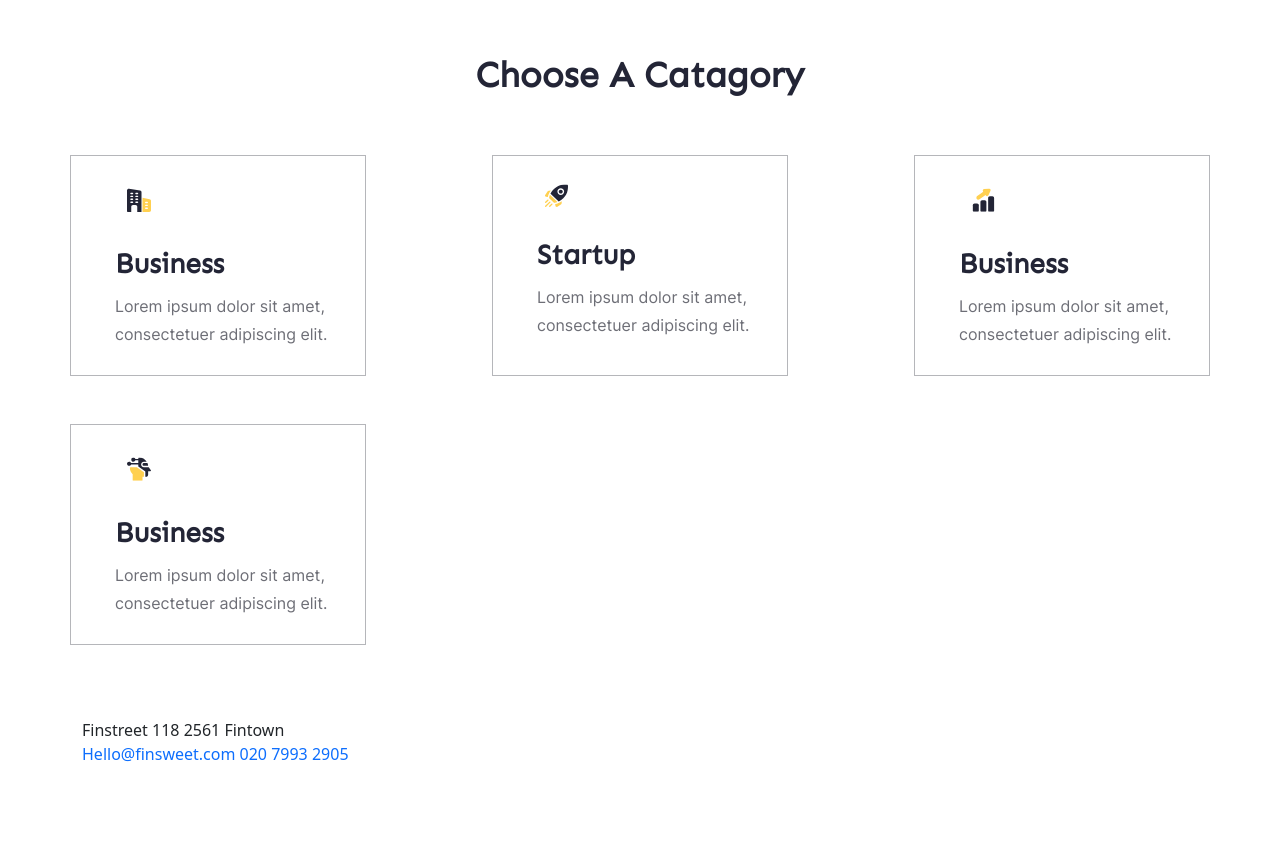
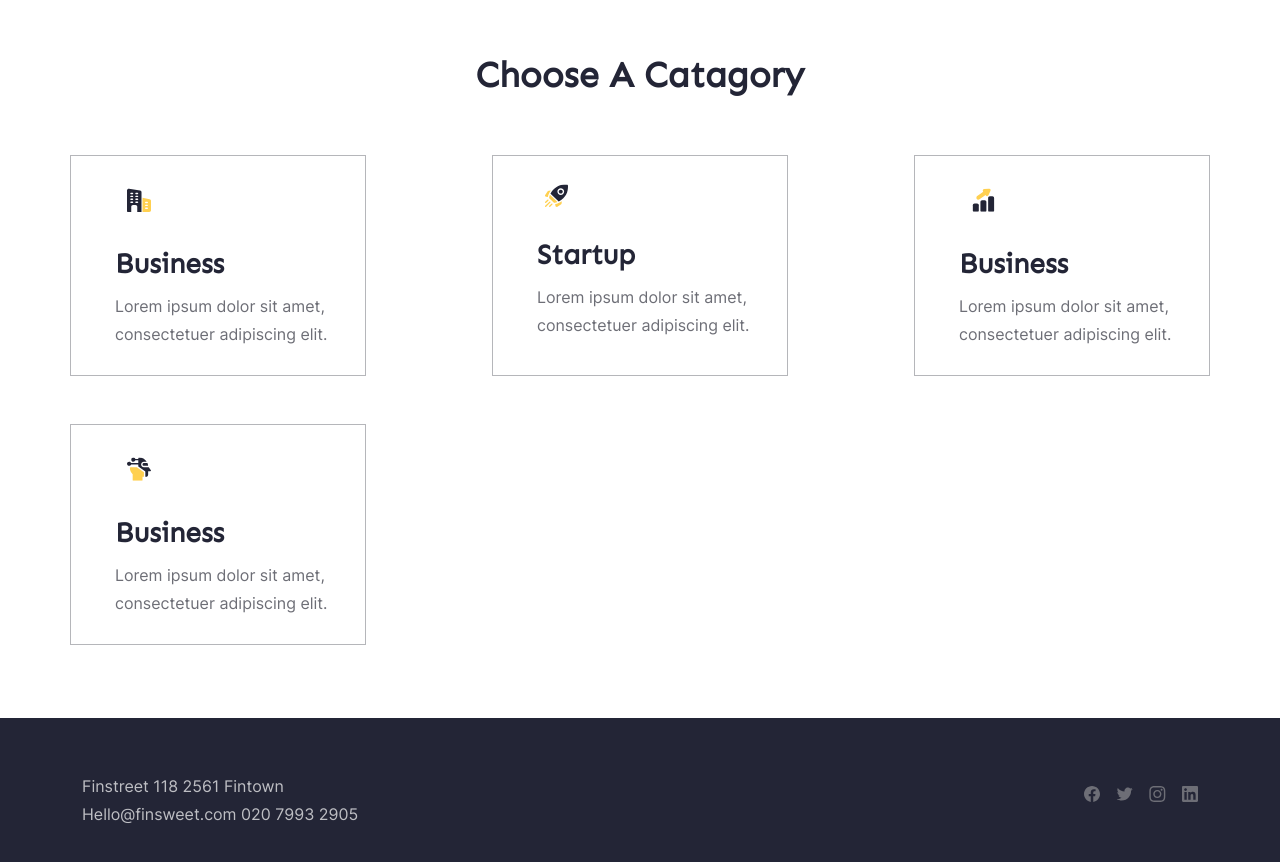
Before and after one commit to mukhammadazam/Finsweet, a plain HTML site: page index.html in a window 1280 px wide. Shown: the part 945-1807 px from the top of the page. Before the commit the page ends 1727 px from the top, so only its background shows below. Drawn offline with Linux system fonts and the light colour scheme; no server answers.

Commit message:
footer finished

```diff
--- a/index.html
+++ b/index.html
@@ -100,18 +100,18 @@
         </div>
       </section>
     </main>
-    <footer>
+    <footer class="footer">
       <div class="container">
-        <div class="foter">
+        <div class="foter d-flex align-items-center justify-content-between">
           <div class="foter__text">
             <div class="foter__text1">Finstreet 118 2561 Fintown</div>
-          <div class="foter__text2"><a class="text-decoration-none" href="#">Hello@finsweet.com  020 7993 2905</a></div>
+          <div class="foter__text2"><a class="text-decoration-none" href=" rizayevmuhammadazam9@gmail.com">Hello@finsweet.com  020 7993 2905</a></div>
           </div>
-<ul class="foter__list">
-  <li class="foter__list--item"><a class="text-decoration-none" href=""></a></li>
-  <li class="foter__list--item"><a class="text-decoration-none" href=""></a></li>
-  <li class="foter__list--item"><a class="text-decoration-none" href=""></a></li>
-  <li class="foter__list--item"><a class="text-decoration-none" href=""></a></li>
+<ul class="foter__list d-flex gap-3">
+  <li class="foter__list--item"><a class="text-decoration-none" target="_blank" href="https://www.facebook.com/"><img src="./imgrs/fez.svg" alt="fazbook"></a></li>
+  <li class="foter__list--item"><a class="text-decoration-none" target="_blank" href="https://twitter.com/home?lang=ru"><img src="./imgrs/twtr.svg" alt="twtr"></a></li>
+  <li class="foter__list--item"><a class="text-decoration-none" target="_blank" href="https://www.instagram.com/"><img src="./imgrs/ins.svg" alt="instagram"></a></li>
+  <li class="foter__list--item"><a class="text-decoration-none" target="_blank" href="https://www.linkedin.com/feed/"><img src="./imgrs/linkidin.svg" alt="linkidin"></a></li>
 </ul>
         </div>
       </div>
--- a/scss/allblockss/_all-block.scss
+++ b/scss/allblockss/_all-block.scss
@@ -1,3 +1,5 @@
 @import './header';
 @import './section';
 @import './blogs';
+@import './footer';
+@import './blogpage';
--- /dev/null
+++ b/scss/allblockss/_blogpage.scss
@@ -0,0 +1,3 @@
+.hero1{
+    background: #F4F0F8;
+}
--- /dev/null
+++ b/scss/allblockss/_footer.scss
@@ -0,0 +1,24 @@
+.footer {
+  background: #232536;
+  padding: 54px 0;
+}
+.foter {
+  &__text1 {
+    font-family: "Inter";
+    font-style: normal;
+    font-weight: 400;
+    font-size: 16px;
+    line-height: 28px;
+    color: $white-color;
+    opacity: 0.7;
+  }
+  &__text2 a {
+    font-family: "Inter";
+    font-style: normal;
+    font-weight: 400;
+    font-size: 16px;
+    line-height: 28px;
+    color: $white-color;
+    opacity: 0.7;
+  }
+}
```
Also changed, not shown: index1.html (+7 -0 lines), scss/main.css, 1 other file.
